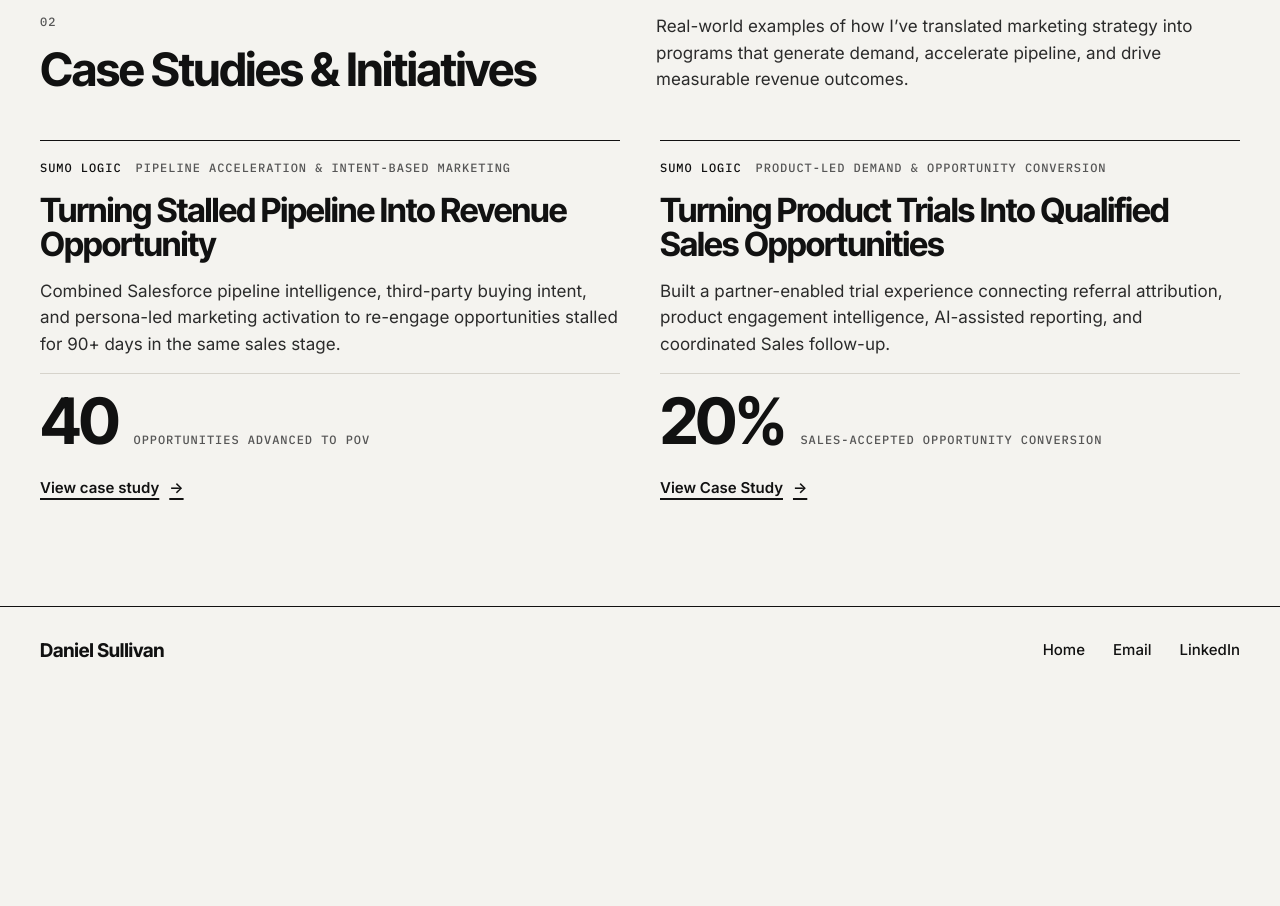
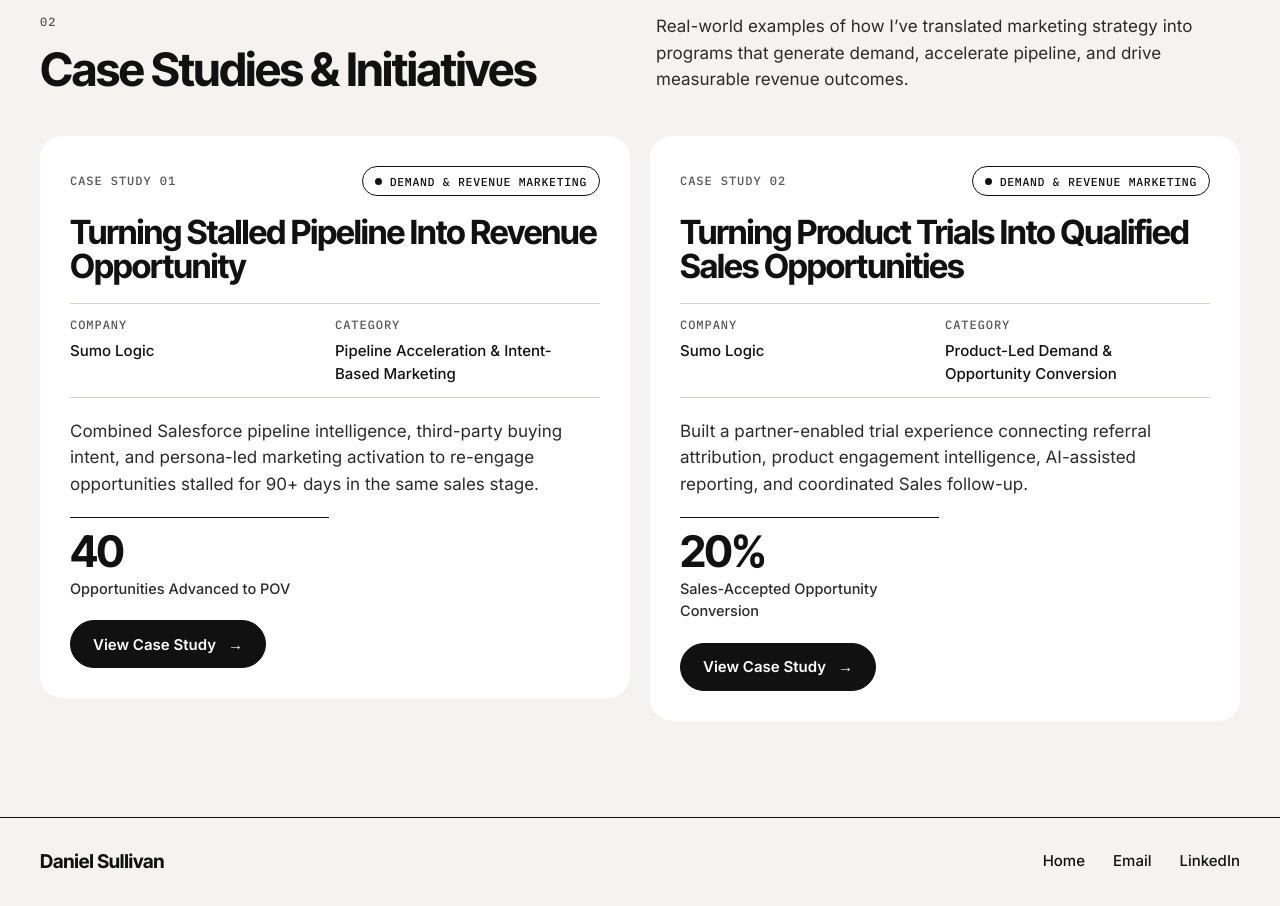
Before and after one commit to daniesul/portfolio, a website: page demand-revenue-marketing.html in a window 1280 px wide. Shown: the part 1860-2766 px from the top of the page. Before the commit the page ends 2555 px from the top, so only its background shows below. Drawn offline with Linux system fonts and the light colour scheme.

Commit message:
Follow-up: smaller metric numbers, shared card style on Demand page, remove redundant labels and button (#12)
* Shrink dark metric numbers; use shared card pattern for Demand case study gallery

- Partner and Sumo case studies: smaller hero and results numbers; 5,000+ and 30 Days no longer wrap or overflow
- Demand & Revenue Marketing gallery now renders the same .card pattern as the Partner and Events pages (generator and CSS updated)

Co-Authored-By: Claude Sonnet 5.5 <noreply@anthropic.com>
Claude-Session: https://claude.ai/code/session_01CUZA3bSraAyYGYj22ACDLc

* Remove redundant 'Case Studies & Execution' label from all cards

Co-Authored-By: Claude Sonnet 5.5 <noreply@anthropic.com>
Claude-Session: https://claude.ai/code/session_01CUZA3bSraAyYGYj22ACDLc

* Remove 'Also in ...' secondary button from partner case study

Co-Authored-By: Claude Sonnet 5.5 <noreply@anthropic.com>
Claude-Session: https://claude.ai/code/session_01CUZA3bSraAyYGYj22ACDLc

---------

Co-authored-by: Claude <noreply@anthropic.com>

```diff
--- a/data/case-studies.json
+++ b/data/case-studies.json
@@ -6,7 +6,7 @@
     "title": "Turning Stalled Pipeline Into Revenue Opportunity",
     "description": "Combined Salesforce pipeline intelligence, third-party buying intent, and persona-led marketing activation to re-engage opportunities stalled for 90+ days in the same sales stage.",
     "href": "/sumo-logic-pipeline-acceleration",
-    "cta": "View case study",
+    "cta": "View Case Study",
     "result": {
       "value": "40",
       "label": "Opportunities Advanced to POV"
--- a/demand-revenue-marketing.html
+++ b/demand-revenue-marketing.html
@@ -162,6 +162,12 @@ html,body{overflow-x:clip}
 @media (max-width:640px){.nav{gap:4px 14px}}
 .ctype{font-family:'IBM Plex Mono',ui-monospace,monospace;font-size:11px;letter-spacing:.08em;text-transform:uppercase;font-weight:500;color:var(--muted);margin:0}.card .ctype{margin:-6px 0 -8px}
 
+/* Case study cards use the same .card pattern as the other section pages */
+.part .cases{margin-top:44px}
+.kpi-row{list-style:none;margin:0;padding:0;display:grid;grid-template-columns:repeat(2,minmax(0,1fr));gap:12px}
+.kpi-row li{border-top:1.5px solid var(--ink);padding-top:12px;display:flex;flex-direction:column;gap:4px}
+.kpi-row strong{font-family:'Inter Tight',sans-serif;font-weight:700;font-size:clamp(34px,3.4vw,48px);letter-spacing:-.04em;line-height:1}
+.kpi-row span{font-size:14.5px;font-weight:500;color:var(--body)}
 /* Content areas: Perspectives & Approaches / Case Studies & Initiatives */
 .part{padding-top:104px}
 .part-head{border-top:1.5px solid var(--ink);padding-top:18px;display:grid;grid-template-columns:repeat(12,minmax(0,1fr));gap:32px;align-items:start}
@@ -170,27 +176,8 @@ html,body{overflow-x:clip}
 .part-h{font-family:'Inter Tight',sans-serif;font-weight:700;font-size:clamp(32px,3.6vw,52px);letter-spacing:-.03em;line-height:1;margin:0}
 .part + .abm{padding-top:48px}
 .part + .abm .abm-head{border-top:1px solid var(--line)}
-.cs-grid{list-style:none;margin:48px 0 0;padding:0;display:grid;grid-template-columns:repeat(2,minmax(0,1fr));gap:48px 40px;align-items:stretch}
-.cs-grid > li{display:flex}
-.cs{position:relative;flex:1;border-top:1.5px solid var(--ink);padding-top:18px;display:flex;flex-direction:column;gap:16px}
-.cs-meta{margin:0;display:flex;flex-wrap:wrap;gap:4px 14px;align-items:baseline}
-.cs-meta strong{font-weight:500;color:var(--ink)}
-.cs-title{font-family:'Inter Tight',sans-serif;font-weight:700;font-size:clamp(28px,2.6vw,40px);line-height:1.02;letter-spacing:-.03em;margin:0}
-.cs-desc{margin:0;color:var(--body);max-width:56ch}
-.cs-result{margin:auto 0 0;padding-top:18px;border-top:1px solid var(--line);display:flex;align-items:baseline;gap:6px 16px;flex-wrap:wrap}
-.cs-result strong{font-family:'Inter Tight',sans-serif;font-weight:700;font-size:clamp(48px,5vw,72px);letter-spacing:-.045em;line-height:.9}
-.cs-result span{font-family:'IBM Plex Mono',ui-monospace,monospace;font-size:12px;letter-spacing:.08em;text-transform:uppercase;font-weight:500;color:var(--muted)}
-.cs-result--text span{font-family:'Inter',sans-serif;font-size:17px;letter-spacing:0;text-transform:none;color:var(--ink)}
-.cs-link{display:inline-flex;align-items:center;gap:10px;min-height:44px;font-weight:600;font-size:15px;color:var(--ink);text-decoration:underline;text-decoration-thickness:1.5px;text-underline-offset:5px}
-.cs-link::after{content:"";position:absolute;inset:0}
-.cs-link [aria-hidden]{transition:transform .25s ease}
-.cs:hover .cs-title{text-decoration:underline;text-decoration-thickness:2px;text-underline-offset:6px}
-.cs:hover .cs-link [aria-hidden]{transform:translateX(5px)}
-.cs:has(.cs-link:focus-visible){outline:2px solid var(--focus);outline-offset:8px;border-radius:4px}
-.cs-link:focus-visible{outline:none}
-@media (max-width:900px){.part-head .lbl,.part-head .copy{grid-column:1 / -1}.part-head{gap:16px}.cs-grid{grid-template-columns:minmax(0,1fr)}}
-@media (max-width:640px){.part{padding-top:72px}.part + .abm{padding-top:40px}.cs-grid{margin-top:36px;gap:40px}}
-@media (prefers-reduced-motion:reduce){.cs-link [aria-hidden]{transition:none}.cs:hover .cs-link [aria-hidden]{transform:none}}
+@media (max-width:900px){.part-head .lbl,.part-head .copy{grid-column:1 / -1}.part-head{gap:16px}}
+@media (max-width:640px){.part{padding-top:72px}.part + .abm{padding-top:40px}}
 </style>
 </head>
 <body>
@@ -308,28 +295,37 @@ html,body{overflow-x:clip}
 <div class="lbl"><span class="mono muted">02</span><h2 class="part-h" id="cs-h">Case Studies &amp; Initiatives</h2></div>
 <p class="copy">Real-world examples of how I’ve translated marketing strategy into programs that generate demand, accelerate pipeline, and drive measurable revenue outcomes.</p>
 </div>
-<ul class="cs-grid" aria-label="Case studies">
+<div class="cases">
 <!-- case-studies:start (generated by scripts/render-case-studies.mjs from data/case-studies.json; do not edit by hand) -->
-<li>
-<article class="cs" aria-labelledby="t-sumo-logic-pipeline-acceleration">
-<p class="mono cs-meta"><strong>Sumo Logic</strong><span class="muted">Pipeline Acceleration &amp; Intent-Based Marketing</span></p>
-<h3 class="cs-title" id="t-sumo-logic-pipeline-acceleration">Turning Stalled Pipeline Into Revenue Opportunity</h3>
-<p class="cs-desc">Combined Salesforce pipeline intelligence, third-party buying intent, and persona-led marketing activation to re-engage opportunities stalled for 90+ days in the same sales stage.</p>
-<p class="cs-result"><strong>40</strong><span>Opportunities Advanced to POV</span></p>
-<a class="cs-link" href="/sumo-logic-pipeline-acceleration">View case study <span aria-hidden="true">→</span><span class="vh">: Turning Stalled Pipeline Into Revenue Opportunity</span></a>
+<article class="card" aria-labelledby="t-sumo-logic-pipeline-acceleration">
+<div class="card-top"><span class="mono muted">Case study 01</span><span class="tag"><span class="dot"></span>Demand &amp; Revenue Marketing</span></div>
+<h3 class="card-title" id="t-sumo-logic-pipeline-acceleration">Turning Stalled Pipeline Into Revenue Opportunity</h3>
+<dl class="meta">
+<div><dt class="mono">Company</dt><dd>Sumo Logic</dd></div>
+<div><dt class="mono">Category</dt><dd>Pipeline Acceleration &amp; Intent-Based Marketing</dd></div>
+</dl>
+<p class="overview">Combined Salesforce pipeline intelligence, third-party buying intent, and persona-led marketing activation to re-engage opportunities stalled for 90+ days in the same sales stage.</p>
+<ul class="kpi-row" aria-label="Featured metric">
+<li><strong>40</strong><span>Opportunities Advanced to POV</span></li>
+</ul>
+<div><a class="btn" href="/sumo-logic-pipeline-acceleration">View Case Study <span aria-hidden="true">→</span></a></div>
 </article>
-</li>
-<li>
-<article class="cs" aria-labelledby="t-partner-trial-demand">
-<p class="mono cs-meta"><strong>Sumo Logic</strong><span class="muted">Product-Led Demand &amp; Opportunity Conversion</span></p>
-<h3 class="cs-title" id="t-partner-trial-demand">Turning Product Trials Into Qualified Sales Opportunities</h3>
-<p class="cs-desc">Built a partner-enabled trial experience connecting referral attribution, product engagement intelligence, AI-assisted reporting, and coordinated Sales follow-up.</p>
-<p class="cs-result"><strong>20%</strong><span>Sales-Accepted Opportunity Conversion</span></p>
-<a class="cs-link" href="/partner-led-revenue-engine">View Case Study <span aria-hidden="true">→</span><span class="vh">: Turning Product Trials Into Qualified Sales Opportunities</span></a>
+
+<article class="card" aria-labelledby="t-partner-trial-demand">
+<div class="card-top"><span class="mono muted">Case study 02</span><span class="tag"><span class="dot"></span>Demand &amp; Revenue Marketing</span></div>
+<h3 class="card-title" id="t-partner-trial-demand">Turning Product Trials Into Qualified Sales Opportunities</h3>
+<dl class="meta">
+<div><dt class="mono">Company</dt><dd>Sumo Logic</dd></div>
+<div><dt class="mono">Category</dt><dd>Product-Led Demand &amp; Opportunity Conversion</dd></div>
+</dl>
+<p class="overview">Built a partner-enabled trial experience connecting referral attribution, product engagement intelligence, AI-assisted reporting, and coordinated Sales follow-up.</p>
+<ul class="kpi-row" aria-label="Featured metric">
+<li><strong>20%</strong><span>Sales-Accepted Opportunity Conversion</span></li>
+</ul>
+<div><a class="btn" href="/partner-led-revenue-engine">View Case Study <span aria-hidden="true">→</span></a></div>
 </article>
-</li>
 <!-- case-studies:end -->
-</ul>
+</div>
 </section>
 </main>
 
```
Also changed, not shown: ai-innovation.html (+0 -1 lines), events-experiences.html (+0 -3 lines), marketing-strategy-innovation.html (+0 -1 lines), partner-led-revenue-engine.html (+9 -11 lines), partner-marketing-strategy.html (+0 -2 lines), scripts/render-case-studies.mjs (+17 -14 lines), sumo-logic-pipeline-acceleration.html (+3 -3 lines), trade-shows-conferences.html (+0 -3 lines), README.md.
